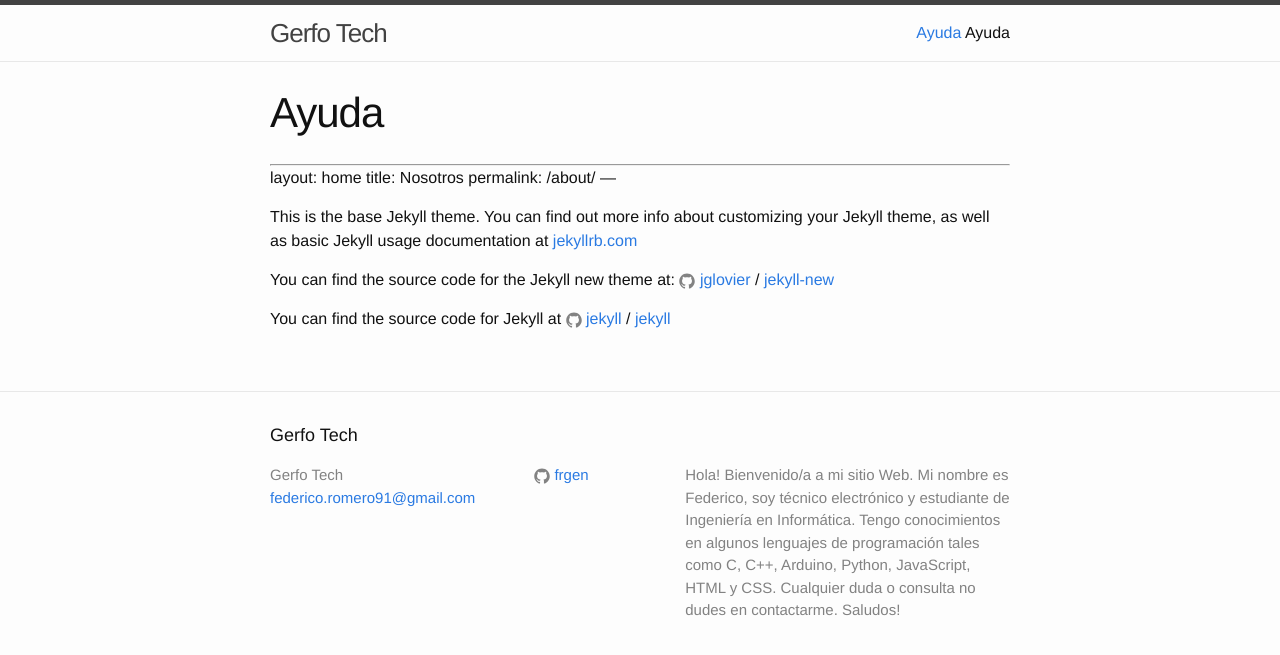
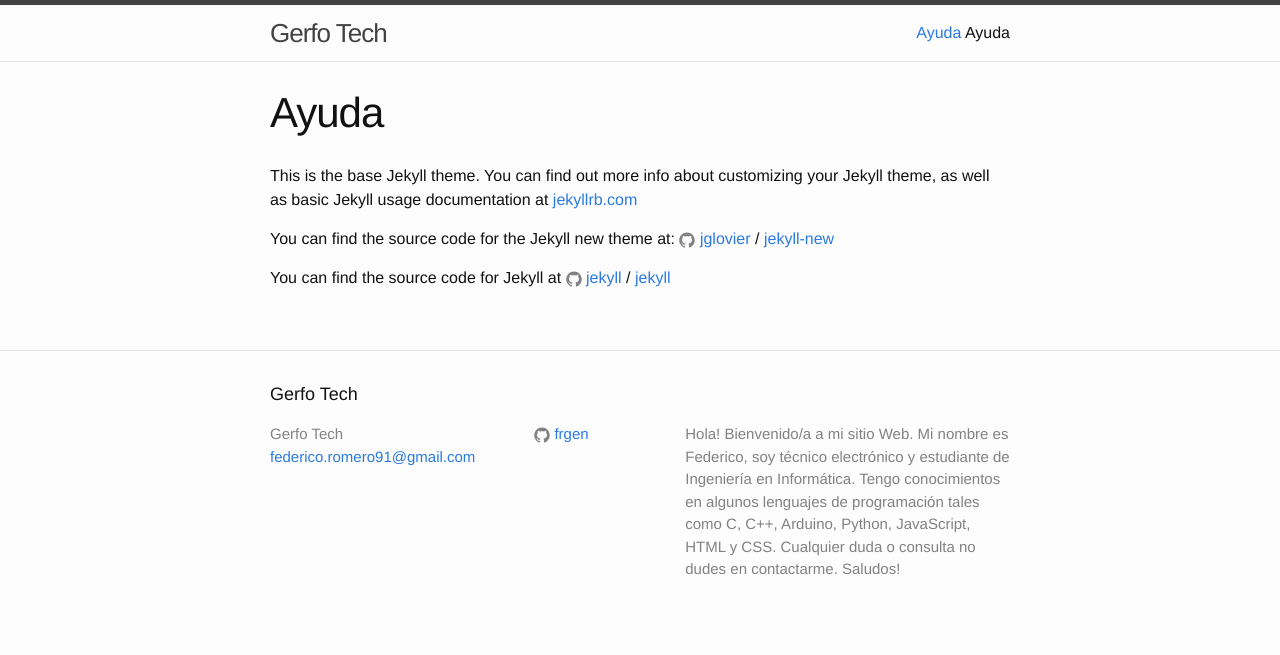
Before and after one commit to frgen/prueba-1, a Jekyll site: the page built from about.md, in a window 1280 px wide. Shown: the top 655 px of the page. Built offline with Jekyll 4.4.1, drawn with Linux system fonts in a browser that asks for light colours.

Commit message:
Update about.md

```diff
--- a/about.md
+++ b/about.md
@@ -1,12 +1,6 @@
 ---
 layout: page
 title: Ayuda
-permalink: /about/
----
-
----
-layout: home
-title: Nosotros
 permalink: /about/
 ---
 
```
